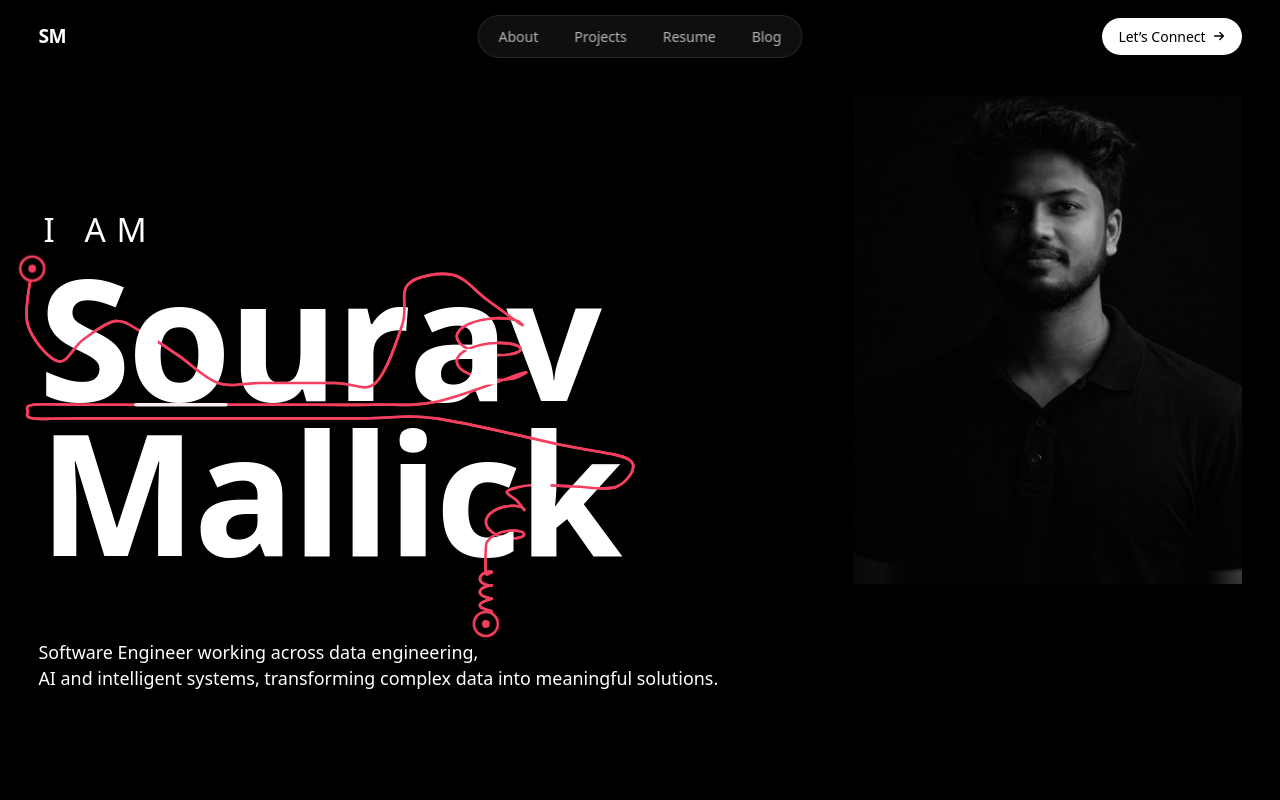
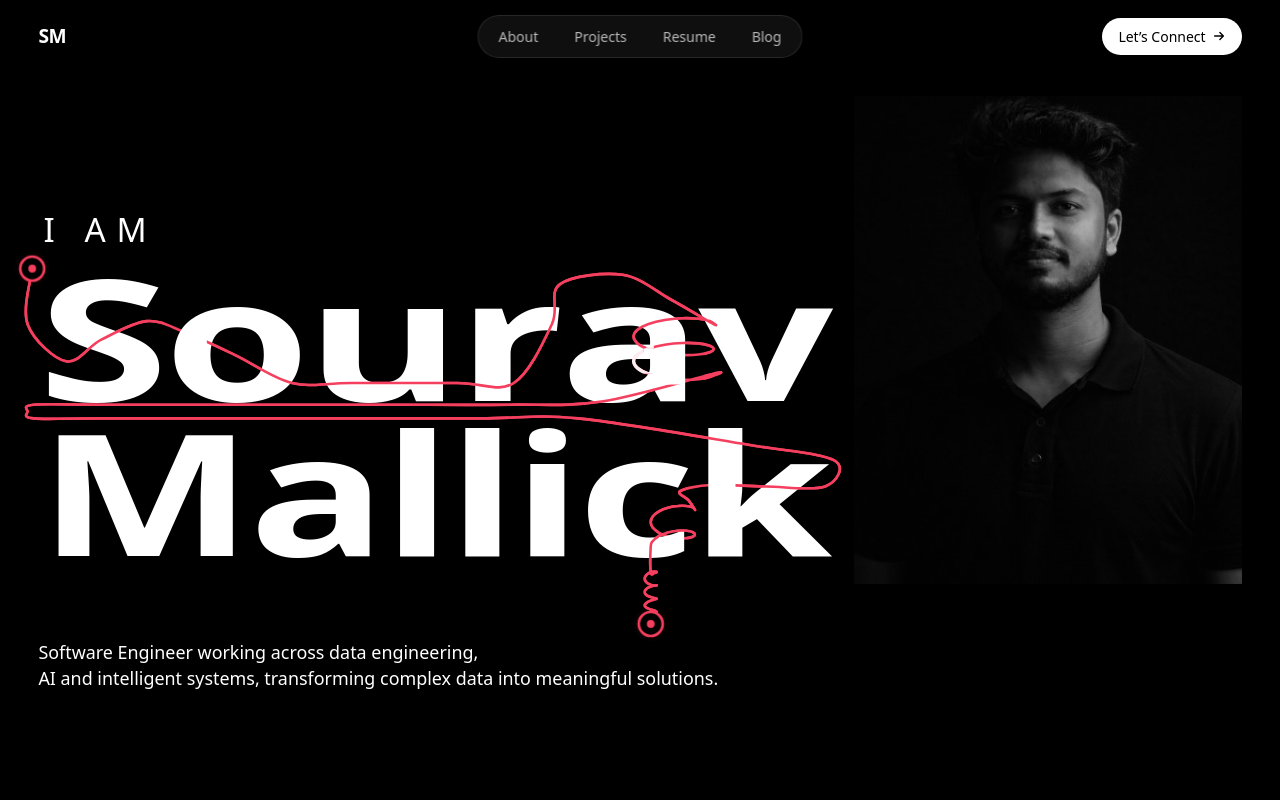
Before and after one commit to Franky1107/PortfolioNEXT, a Next.js app: page / in a window 1280 px wide. Shown: the top 800 px of the page. Built offline with nearby package versions, Linux system fonts and the light colour scheme.

Commit message:
Stretch the name to fill the space up to the photo
"Sourav" and "Mallick" are each stretched sideways to run the full
width of the left column; the thread re-measures the stretched letters.

```diff
--- a/src/components/Hero.tsx
+++ b/src/components/Hero.tsx
@@ -1,32 +1,24 @@
 import Image from "next/image";
-
-/** Splits a word into one <span> per letter so the thread can weave through them. */
-function Letters({ word, anchor }: { word: string; anchor: string }) {
-  return (
-    <span className="block whitespace-nowrap" aria-hidden>
-      {word.split("").map((ch, i) => (
-        <span key={i} data-thread={anchor} className="inline-block">
-          {ch}
-        </span>
-      ))}
-    </span>
-  );
-}
+import StretchName from "./StretchName";
 
 export default function Hero() {
   return (
     <section id="top" data-thread="hero" className="relative flex min-h-[100svh] flex-col px-5 pb-10 pt-24 md:px-[3vw] md:pb-0 md:pt-[96px]">
-      <div className="grid flex-1 grid-cols-1 gap-10 md:grid-cols-[minmax(0,1fr)_30.3vw] md:gap-[3vw]">
+      <div className="grid flex-1 grid-cols-1 gap-10 md:grid-cols-[minmax(0,1fr)_30.3vw] md:gap-[2vw]">
         {/* LEFT — name + tagline */}
         <div className="flex flex-col justify-center md:py-[3svh]">
           <p data-thread="iam" className="self-start pl-[0.15em] text-[1.35rem] font-medium tracking-[0.32em] md:text-[length:min(2.6vw,4.4svh)]">
             I AM
           </p>
 
-          <h1 aria-label="Sourav Mallick" className="type-wide mt-1 text-[19.5vw] leading-[0.92] md:text-[length:min(13.2vw,21svh)]">
-            <Letters word="Sourav" anchor="name-1" />
-            <Letters word="Mallick" anchor="name-2" />
-          </h1>
+          {/* each line is stretched sideways to fill the column, right up to the photo */}
+          <StretchName
+            className="type-wide mt-1 text-[19.5vw] leading-[0.92] md:text-[length:min(13.2vw,21svh)]"
+            lines={[
+              { word: "Sourav", anchor: "name-1" },
+              { word: "Mallick", anchor: "name-2" },
+            ]}
+          />
 
           <p data-thread="tagline" className="mt-20 max-w-[44ch] self-start text-[15px] leading-relaxed md:mt-[min(6vw,9svh)] md:max-w-none md:text-[length:min(1.4vw,2.6svh)] md:leading-[1.4]">
             Software Engineer working across data engineering,
--- /dev/null
+++ b/src/components/StretchName.tsx
@@ -0,0 +1,56 @@
+"use client";
+
+import { useLayoutEffect, useRef } from "react";
+
+type Line = { word: string; anchor: string };
+
+/**
+ * The big two-line name. Each line is stretched sideways so it runs the full
+ * width of its column (right up to the photo), filling the empty space —
+ * while its height still fits the screen.
+ *
+ * Each letter is its own <span data-thread="…"> so the thread can weave
+ * through them.
+ */
+export default function StretchName({ lines, className = "", maxStretch = 1.9 }: { lines: Line[]; className?: string; maxStretch?: number }) {
+  const ref = useRef<HTMLHeadingElement>(null);
+
+  useLayoutEffect(() => {
+    const h1 = ref.current;
+    if (!h1) return;
+
+    const fit = () => {
+      const available = h1.clientWidth;
+      h1.querySelectorAll<HTMLElement>("[data-stretch]").forEach((inner) => {
+        inner.style.transform = "none";
+        const natural = inner.offsetWidth || 1;
+        const k = Math.min(maxStretch, Math.max(0.75, available / natural));
+        inner.style.transform = `scaleX(${k})`;
+      });
+      // let the thread re-measure the stretched letters
+      window.dispatchEvent(new Event("resize"));
+    };
+
+    fit();
+    document.fonts?.ready.then(fit);
+    const ro = new ResizeObserver(fit);
+    ro.observe(h1);
+    return () => ro.disconnect();
+  }, [maxStretch]);
+
+  return (
+    <h1 ref={ref} aria-label={lines.map((l) => l.word).join(" ")} className={className}>
+      {lines.map((l) => (
+        <span key={l.anchor} className="block" aria-hidden>
+          <span data-stretch className="inline-block origin-left whitespace-nowrap">
+            {l.word.split("").map((ch, i) => (
+              <span key={i} data-thread={l.anchor} className="inline-block">
+                {ch}
+              </span>
+            ))}
+          </span>
+        </span>
+      ))}
+    </h1>
+  );
+}
```
